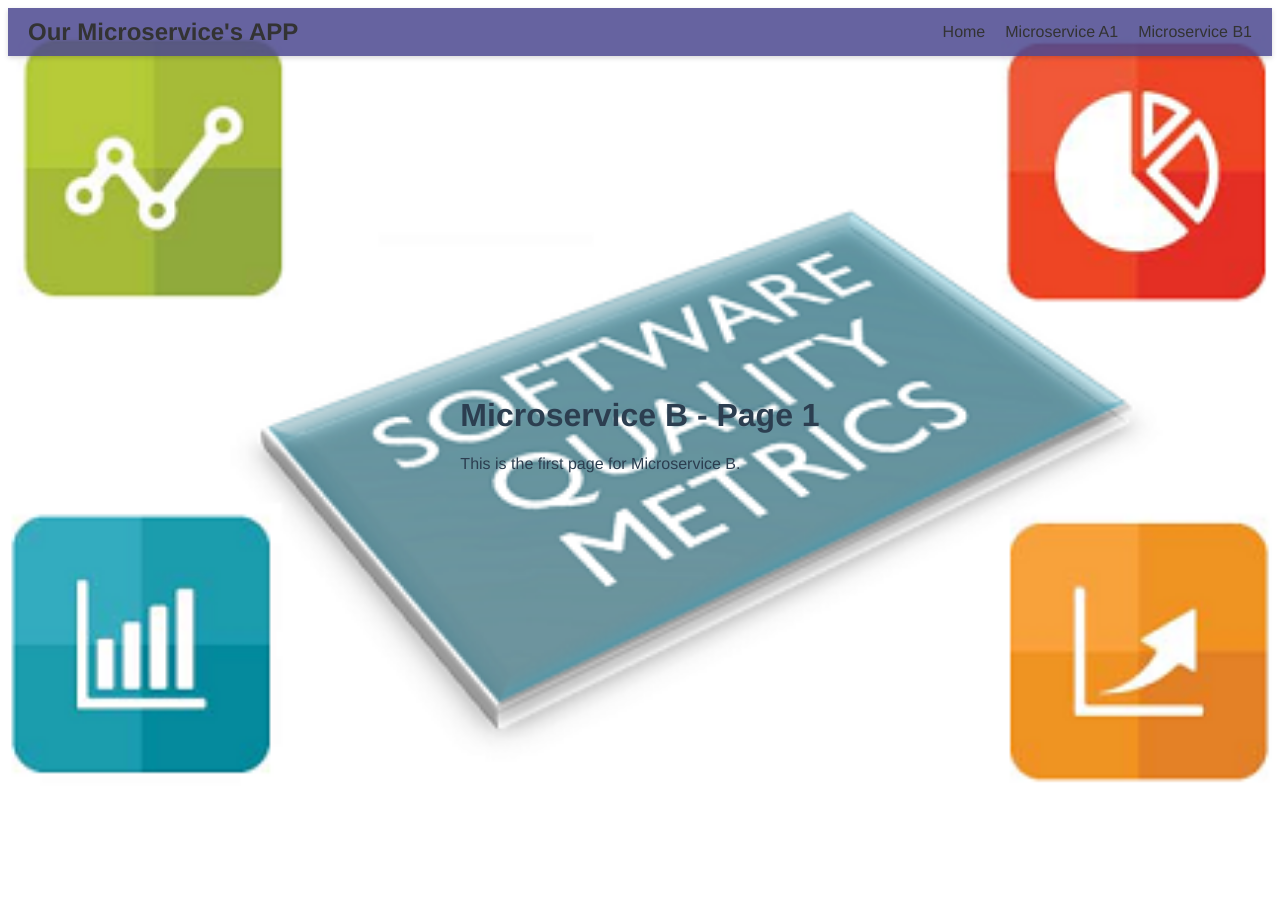
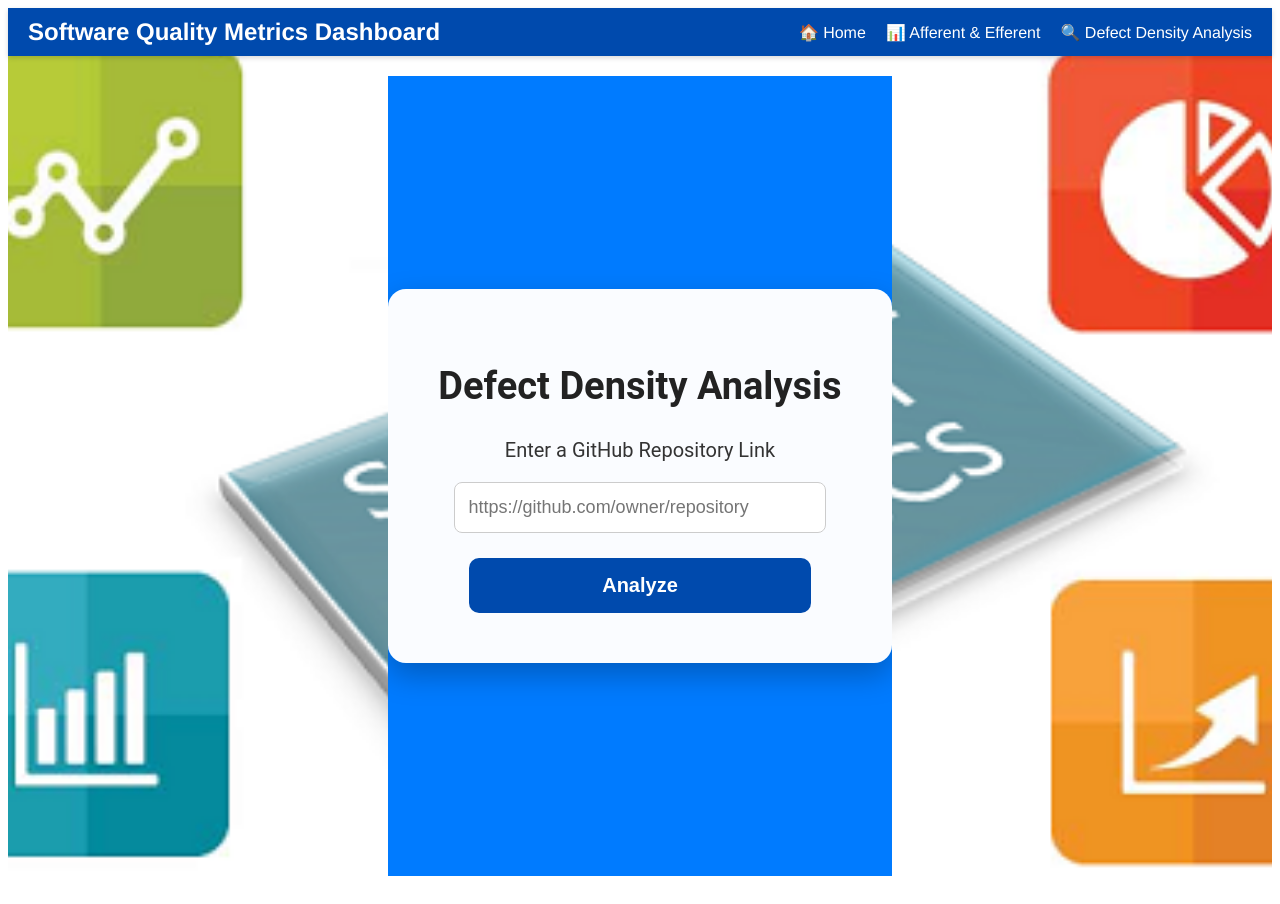
Before and after one commit to HiteshKolluru-asu/SER516-Spr25-JavaB-3, a Vue app in the folder frontendvue/: page /microservice-b1 in a window 1280 px wide. Before the commit the page ends 816 px from the top, so only its background shows below. Built offline with nearby package versions, Linux system fonts and the light colour scheme.

Commit message:
Task-77 :  Added frontend changes
Changed navigation bar colors and views for each metric page.

```diff
--- a/frontendvue/src/App.vue
+++ b/frontendvue/src/App.vue
@@ -4,12 +4,12 @@
     <!-- Navigation bar at the top -->
     <nav class="navbar">
       <!-- Logo or Title (optional) -->
-      <h2>Our Microservice's APP</h2>
+      <h2>Software Quality Metrics Dashboard</h2>
 
       <div class="nav-links">
-        <router-link to="/">Home</router-link>
-        <router-link to="/microservice-a1">Microservice A1</router-link>
-        <router-link to="/microservice-b1">Microservice B1</router-link>
+        <router-link to="/" class="nav-link">🏠 Home</router-link>
+        <router-link to="/microservice-a1" class="nav-link">📊 Afferent & Efferent</router-link>
+        <router-link to="/microservice-b1" class="nav-link">🔍 Defect Density Analysis</router-link>
       </div>
     </nav>
 
@@ -57,7 +57,8 @@ export default {
   display: flex;
   align-items: center;
   justify-content: space-between;
-  background-color: rgba(76, 72, 144, 0.85);
+  background-color: #004aad;
+  color: White;
   padding: 10px 20px;
   box-shadow: 0 2px 5px rgba(0,0,0,0.15);
 }
@@ -65,7 +66,7 @@ export default {
 .navbar h2 {
   margin: 0;
   font-weight: 600;
-  color: #333;
+  color: White;
 }
 
 /* Container for the navigation links on the right (or left) */
@@ -76,7 +77,7 @@ export default {
 
 /* Style for router-link elements */
 .nav-links a {
-  color: #333;
+  color: White;
   text-decoration: none;
   font-weight: 500;
   transition: color 0.3s;
--- a/frontendvue/src/views/MicroserviceA1.vue
+++ b/frontendvue/src/views/MicroserviceA1.vue
@@ -1,13 +1,83 @@
 <template>
-    <div>
-      <h1>Microservice A - Page 1</h1>
-      <p>This is the first page for Microservice A.</p>
-      <!-- Example content or calls to your microservice can go here -->
+  <div class="afferent-efferent-page">
+    <div class="container">
+      <h1>Afferent & Efferent Coupling Analysis</h1>
+      <div class="file-input-container">
+        <input type="file" @change="handleFileUpload" accept=".zip" />
+      </div>
+      <button @click="analyzeFile">Analyze</button>
+
+      <!-- Analysis Results -->
+      <div id="result" v-if="resultVisible">
+        <h3>Analysis Results:</h3>
+        <p><strong>File:</strong> {{ fileName }}</p>
+
+        <h4>Afferent Coupling</h4>
+        <ul>
+          <li v-for="(count, className) in afferentData" :key="className">
+            {{ className }}: {{ count }}
+          </li>
+        </ul>
+        <canvas ref="afferentChart"></canvas>
+
+        <h4>Efferent Coupling</h4>
+        <ul>
+          <li v-for="(count, className) in efferentData" :key="className">
+            {{ className }}: {{ count }}
+          </li>
+        </ul>
+        <canvas ref="efferentChart"></canvas>
+      </div>
     </div>
-  </template>
+  </div>
+</template>
 
   <script>
   export default {
     name: 'MicroserviceA1'
   }
   </script>
+
+
+<style scoped>
+.afferent-efferent-page {
+font-family: "Roboto", Arial, sans-serif;
+background-color: #007BFF;
+display: flex;
+align-items: center;
+justify-content: center;
+min-height: 100vh;
+text-align: center;
+}
+.container {
+background: rgba(255, 255, 255, 0.98);
+padding: 50px;
+border-radius: 18px;
+box-shadow: 0 12px 30px rgba(0, 0, 0, 0.25);
+max-width: 700px;
+width: 85%;
+}
+h1 {
+font-size: 38px;
+color: #222;
+margin-bottom: 30px;
+font-weight: bold;
+}
+button {
+width: 85%;
+padding: 16px;
+margin-top: 25px;
+border-radius: 10px;
+border: none;
+background-color: #004AAD;
+color: white;
+font-weight: bold;
+cursor: pointer;
+/* transition: background 0.3s ease, transform 0.2s; */
+font-size: 20px;
+}
+button:hover {
+background-color: #003D80;
+transform: scale(1.07);
+}
+</style>
--- a/frontendvue/src/views/MicroserviceB1.vue
+++ b/frontendvue/src/views/MicroserviceB1.vue
@@ -1,13 +1,158 @@
 <template>
-    <div>
-      <h1>Microservice B - Page 1</h1>
-      <p>This is the first page for Microservice B.</p>
-      <!-- Example content or calls to your microservice can go here -->
+  <div class="defect-density-page">
+    <!-- Main Container -->
+    <div class="container">
+      <h1>Defect Density Analysis</h1>
+      <p>Enter a GitHub Repository Link</p>
+      <input v-model="githubRepo" type="text" placeholder="https://github.com/owner/repository">
+      <button @click="analyzeDefectDensity">Analyze</button>
+      <div v-if="result" class="result-box">
+        {{ result }}
+      </div>
     </div>
-  </template>
+  </div>
+</template>
 
-  <script>
-  export default {
-    name: 'MicroserviceB1'
-  }
-  </script>
+<script>
+import { ref } from "vue";
+
+export default {
+  name: "DefectDensityAnalysis",
+  setup() {
+    const githubRepo = ref("");
+    const result = ref("");
+
+    const analyzeDefectDensity = () => {
+      if (!githubRepo.value.trim()) {
+        result.value = "Please enter a valid GitHub repository URL.";
+        return;
+      }
+
+      // Simulating API Call
+      setTimeout(() => {
+        result.value = `Analysis for ${githubRepo.value} completed! (Mock Data)`;
+      }, 1500);
+    };
+
+    return { githubRepo, result, analyzeDefectDensity };
+  },
+};
+</script>
+
+<style scoped>
+/* Page Styling */
+.defect-density-page {
+  font-family: 'Roboto', Arial, sans-serif;
+  background: #007bff;
+  margin: 0;
+  padding: 0;
+  display: flex;
+  align-items: center;
+  justify-content: center;
+  min-height: 100vh;
+  text-align: center;
+  position: relative;
+  overflow: hidden;
+}
+
+/* Navigation Sidebar */
+.nav-buttons {
+  position: fixed;
+  left: 20px;
+  top: 50%;
+  transform: translateY(-50%);
+  width: 220px;
+  display: flex;
+  flex-direction: column;
+  gap: 10px;
+}
+
+.nav-buttons .nav-link {
+  text-decoration: none;
+  background: white;
+  color: #007bff;
+  padding: 14px 20px;
+  border-radius: 12px;
+  font-size: 18px;
+  font-weight: bold;
+  width: 100%;
+  display: block;
+  text-align: center;
+  box-shadow: 0 4px 8px rgba(0, 0, 0, 0.2);
+  transition: transform 0.2s, background 0.3s;
+}
+
+.nav-buttons .nav-link:hover {
+  background: #f8f9fa;
+  transform: scale(1.05);
+}
+
+.nav-buttons .active {
+  background: #004aad;
+  color: white;
+  transform: scale(1.05);
+}
+
+/* Container */
+.container {
+  background: rgba(255, 255, 255, 0.98);
+  padding: 50px;
+  border-radius: 18px;
+  box-shadow: 0 12px 30px rgba(0, 0, 0, 0.25);
+  max-width: 700px;
+  width: 85%;
+  max-height: 80vh;
+  overflow-y: auto;
+}
+
+h1 {
+  font-size: 38px;
+  color: #222;
+  margin-bottom: 30px;
+  font-weight: bold;
+}
+
+p {
+  font-size: 20px;
+  color: #333;
+  margin-bottom: 20px;
+}
+
+input {
+  width: 85%;
+  padding: 14px;
+  border-radius: 8px;
+  border: 1px solid #ccc;
+  font-size: 18px;
+}
+
+button {
+  width: 85%;
+  padding: 16px;
+  margin-top: 25px;
+  border-radius: 10px;
+  border: none;
+  background-color: #004aad;
+  color: white;
+  font-weight: bold;
+  cursor: pointer;
+  transition: background 0.3s ease, transform 0.2s;
+  font-size: 20px;
+}
+
+button:hover {
+  background-color: #003d80;
+  transform: scale(1.07);
+}
+
+.result-box {
+  margin-top: 20px;
+  padding: 15px;
+  border-radius: 8px;
+  background: #f9f9f9;
+  font-size: 18px;
+  box-shadow: 0 4px 8px rgba(0, 0, 0, 0.1);
+  width: 100%;
+  text-align: center;
+}
+</style>
```
